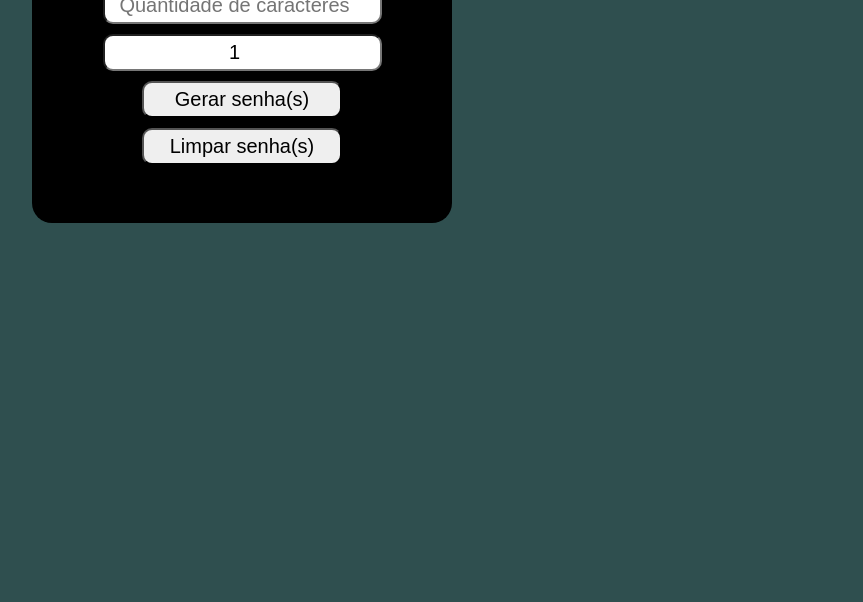
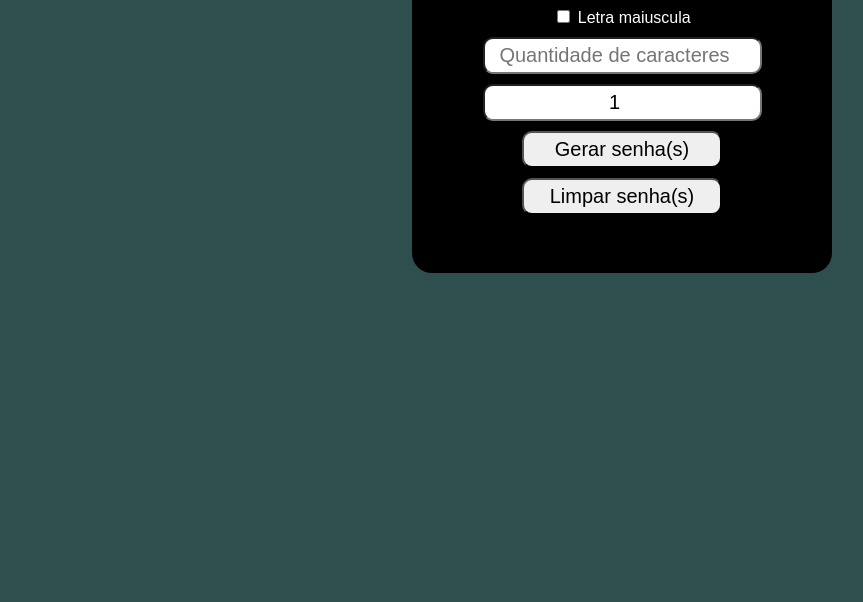
Before and after one commit to MayckL2/Gerador-de-senha, a plain HTML site: page index.html in a window 1280 px wide. Shown: the part 198-800 px from the top of the page, without its empty margins (18-881 px from the left). Drawn offline with Linux system fonts and the light colour scheme.

Commit message:
Update style.css

```diff
--- a/style.css
+++ b/style.css
@@ -8,7 +8,7 @@ main{
     display: flex;
     flex-direction: column;
     align-items: center;
-    margin: 0 50px;
+    margin: 50px auto;
     width: 400px;
     background-color: black;
     border-radius: 20px;
```
